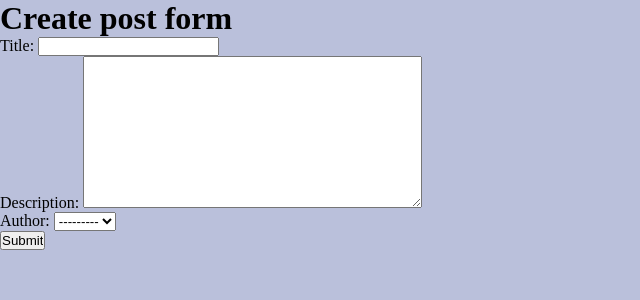
After one commit to Krish123-lang/90_days_grind, a Django app: page /post/create in a window 1280 px wide. The commit adds this page. Shown: the top 300 px of the page, without its empty margins (0-640 px from the left). Run offline with Django 5.2, Linux system fonts and the light colour scheme; data comes from the database, SQL or seed files in the repository.

Commit message:
django forms Posts

```diff
--- /dev/null
+++ b/Phase2/testi/blog/forms.py
@@ -0,0 +1,7 @@
+from django.forms import ModelForm
+from .models import BlogModel
+
+class BlogForm(ModelForm):
+    class Meta:
+        model=BlogModel
+        fields=["title", "description", "author"]
--- /dev/null
+++ b/Phase2/testi/blog/templates/blog/create_post.html
@@ -0,0 +1,10 @@
+{% extends "base.html" %}
+{% load static %}
+{% block content %}
+    <h1>Create post form</h1>
+    <form action="" method="POST" novalidate >
+        {% csrf_token %}
+        {{form.as_p}}
+        <input type="submit" value="Submit">
+    </form>
+{% endblock content %}
--- a/Phase2/testi/blog/templates/blog/home.html
+++ b/Phase2/testi/blog/templates/blog/home.html
@@ -2,6 +2,7 @@
 {% load static %}
 {% block content %}
     <h1>Home Page</h1>
+    <a href="{% url "create_post" %}">Add Post</a>
     {% for post in posts %}
         <h2> {{ post.title }} </h2>
         <b> {{post.author | title }} </b>
--- a/Phase2/testi/blog/urls.py
+++ b/Phase2/testi/blog/urls.py
@@ -3,5 +3,6 @@ from . import views
 
 urlpatterns = [
     path("", views.home, name="home"),
+    path("post/create", views.create_post, name="create_post"),
     path("about", views.about, name="about"),
 ]
--- a/Phase2/testi/blog/views.py
+++ b/Phase2/testi/blog/views.py
@@ -1,6 +1,6 @@
 from django.http import HttpResponse
-from django.shortcuts import render
-
+from django.shortcuts import redirect, render
+from .forms import BlogForm
 from .models import BlogModel
 
 # Create your views here.
@@ -12,6 +12,17 @@ def home(request):
         "title": "The zen of python",    }
     return render(request, "blog/home.html", context)
 
+def create_post(request):
+    if request.method == "GET":
+        form=BlogForm()
+        return render(request, "blog/create_post.html", {'form': form})
+    elif request.method == "POST":
+        form=BlogForm(request.POST)
+        if form.is_valid():
+            form.save()
+            return redirect('home')
+        else:
+            return render(request, "blog/create_post.html", {"form": form})
 
 def about(request):
     return render(request, "blog/about.html")
```
